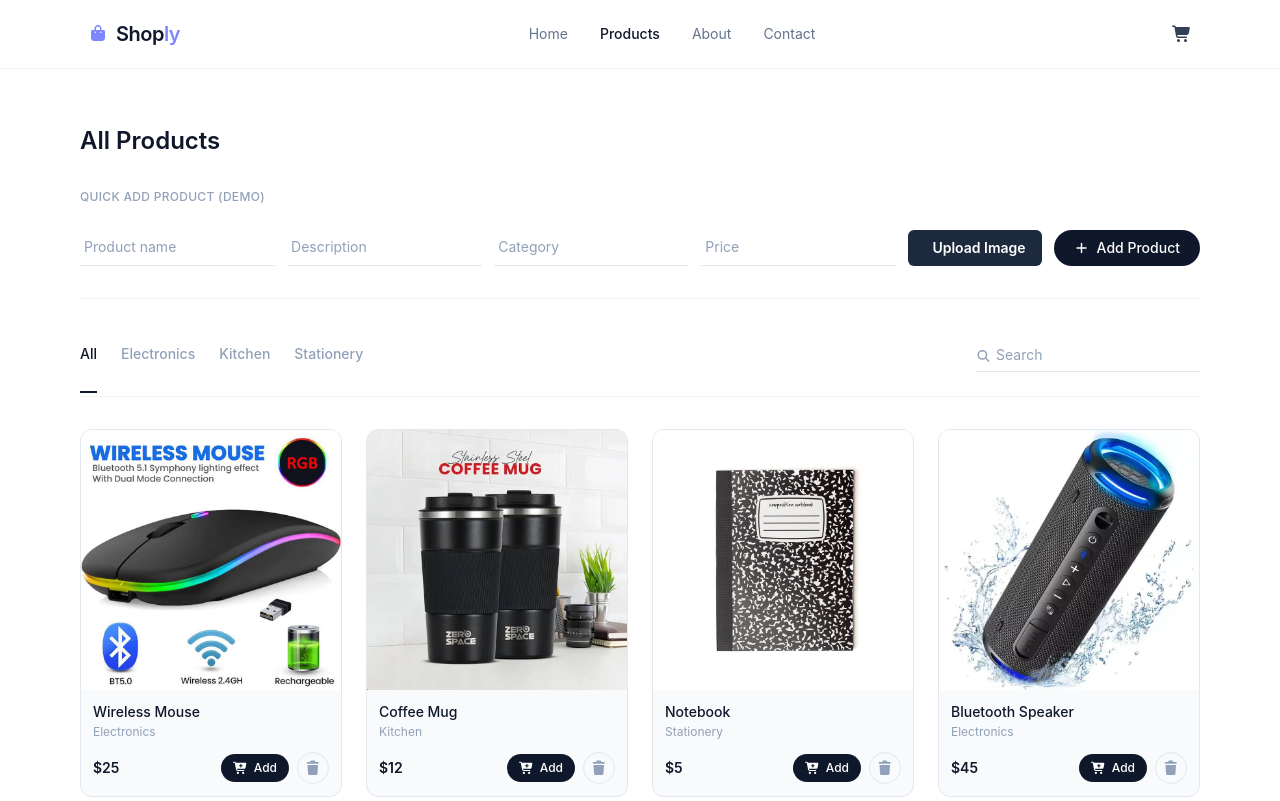
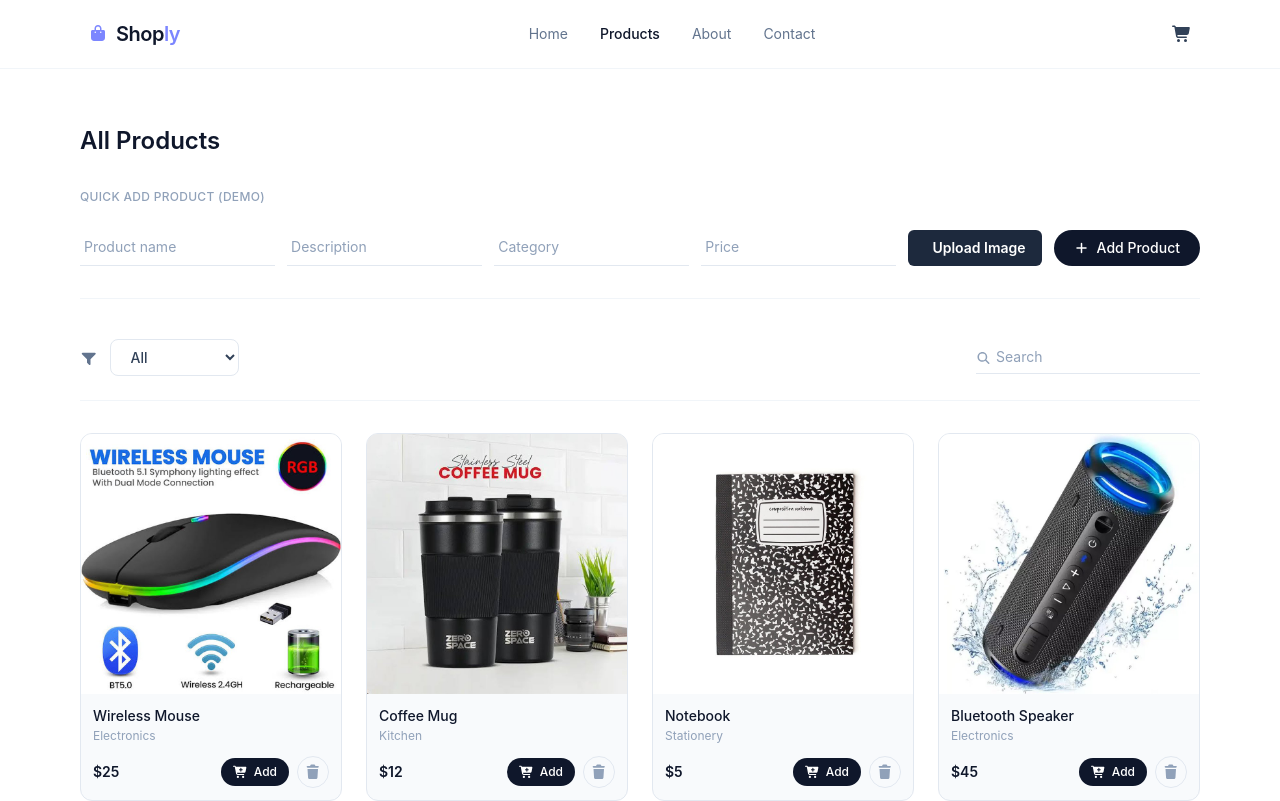
Before and after one commit to abdullah2302/week9, a React (Vite) app: page /products in a window 1280 px wide. Shown: the top 801 px of the page. Built offline with nearby package versions, Linux system fonts and the light colour scheme.

Commit message:
fix: update FilterBar component layout and styling for improved usability

```diff
--- a/src/components/FilterBar.jsx
+++ b/src/components/FilterBar.jsx
@@ -1,5 +1,5 @@
 import { FontAwesomeIcon } from '@fortawesome/react-fontawesome';
-import { faMagnifyingGlass } from '@fortawesome/free-solid-svg-icons';
+import { faMagnifyingGlass,faFilter } from '@fortawesome/free-solid-svg-icons';
 
 function FilterBar({
     categories,
@@ -10,24 +10,24 @@ function FilterBar({
 }) {
     return (
         <div className="mb-8 flex flex-col gap-4 border-b border-slate-100 pb-6 sm:flex-row sm:items-center sm:justify-between">
-            <div className="flex flex-wrap gap-6 text-sm">
-                {categories.map((cat) => (
-                    <button
-                        key={cat}
-                        onClick={() => onCategoryChange(cat)}
-                        className={`relative pb-1 font-medium transition ${
-                            categoryFilter === cat
-                                ? "text-slate-900"
-                                : "text-slate-400 hover:text-slate-700"
-                        }`}
-                    >
-                        {cat}
-                        {categoryFilter === cat && (
-                            <span className="absolute -bottom-[25px] left-0 h-0.5 w-full bg-slate-900" />
-                        )}
-                    </button>
-                ))}
-            </div>
+           <div className="flex items-center gap-3">
+    <FontAwesomeIcon
+        icon={faFilter}
+        className="text-slate-500 text-sm"
+    />
+
+    <select
+        value={categoryFilter}
+        onChange={(e) => onCategoryChange(e.target.value)}
+        className="rounded-lg border border-slate-200 bg-white px-4 py-2 text-sm font-medium text-slate-700 outline-none transition focus:border-slate-400"
+    >
+        {categories.map((cat) => (
+            <option key={cat} value={cat}>
+                {cat}
+            </option>
+        ))}
+    </select>
+</div>
 
             <div className="relative sm:w-56">
                 <FontAwesomeIcon
```
